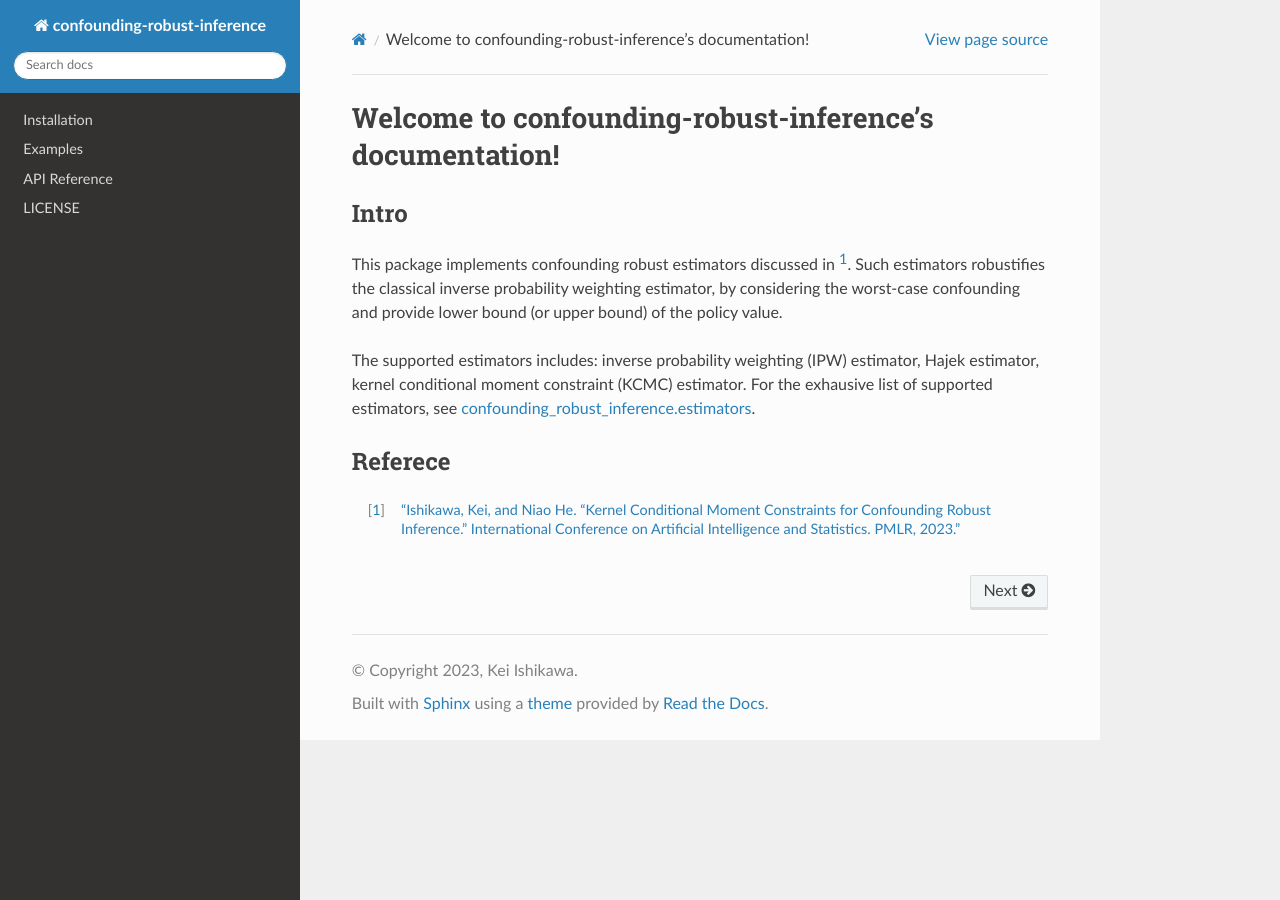
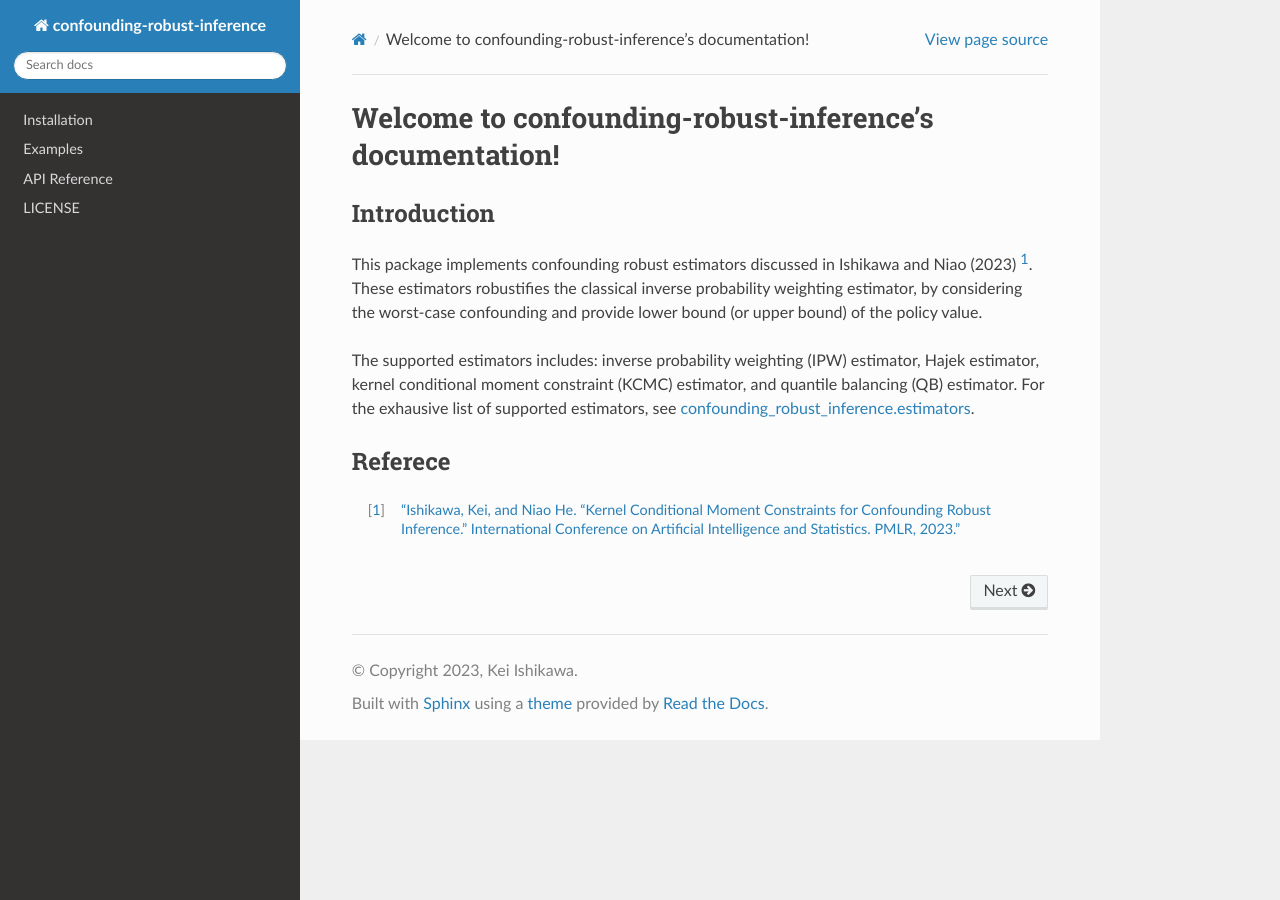
Before and after one commit to kstoneriv3/confounding-robust-inference, a Sphinx documentation site: the page built from docs/source/index.rst, in a window 1280 px wide. Built offline with Sphinx 7.4.7 and the Read the Docs theme 2.0.0, drawn with Linux system fonts in a browser that asks for light colours; pages that are not in the unit, such as notebooks, are missing from menus.

Commit message:
update readme

```diff
--- a/docs/source/index.rst
+++ b/docs/source/index.rst
@@ -22,13 +22,13 @@ Welcome to confounding-robust-inference's documentation!
 
    license
 
-Intro
------
+Introduction
+------------
 
-This package implements confounding robust estimators discussed in [1]_.
-Such estimators robustifies the classical inverse probability weighting estimator, by considering the worst-case confounding and provide lower bound (or upper bound) of the policy value.
+This package implements confounding robust estimators discussed in Ishikawa and Niao (2023) [1]_.
+These estimators robustifies the classical inverse probability weighting estimator, by considering the worst-case confounding and provide lower bound (or upper bound) of the policy value.
 
-The supported estimators includes: inverse probability weighting (IPW) estimator, Hajek estimator, kernel conditional moment constraint (KCMC) estimator.
+The supported estimators includes: inverse probability weighting (IPW) estimator, Hajek estimator, kernel conditional moment constraint (KCMC) estimator, and quantile balancing (QB) estimator.
 For the exhausive list of supported estimators, see :doc:`api_reference/estimators`.
 
 Referece
```
